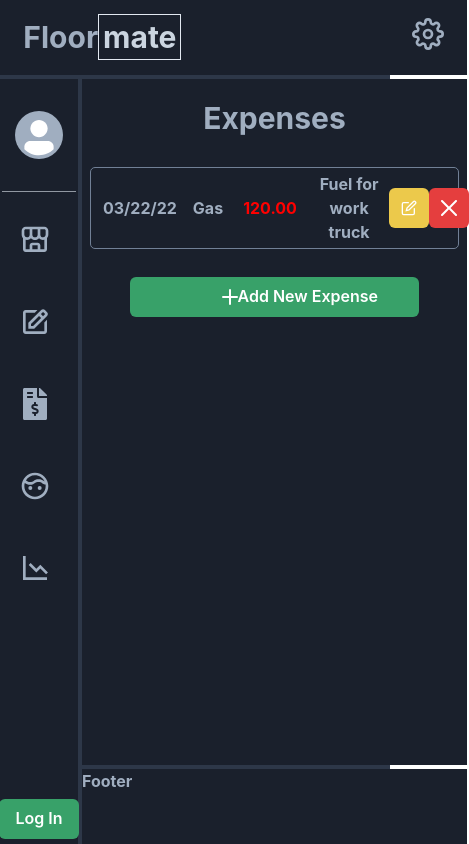
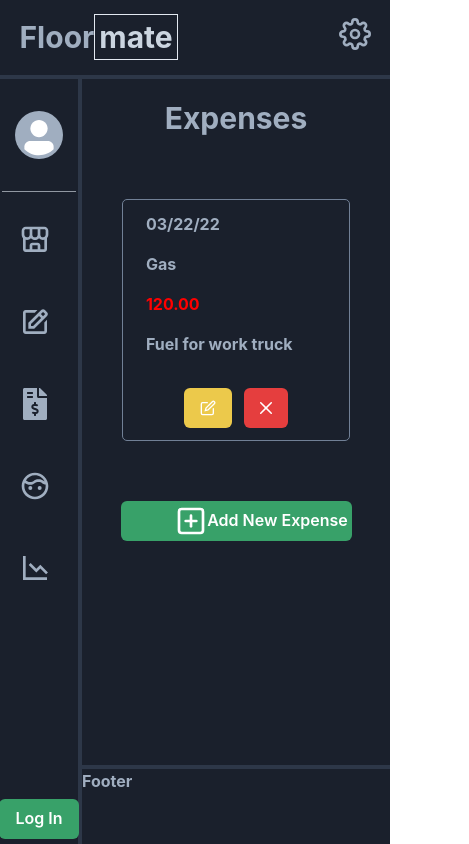
Before and after one commit to AnthonyJRay/floormate, a React (Vite) app: page /expenses in a window 390 px wide. Shown: the whole page, 469 px wide, since content can reach past the window. Built offline with nearby package versions, Linux system fonts and the light colour scheme.

Commit message:
Refactored state in expenses. Added rough responsive styles. Add expense button adds new blank expense item.

```diff
--- a/src/components/expenses/ExpensesBody.jsx
+++ b/src/components/expenses/ExpensesBody.jsx
@@ -1,28 +1,51 @@
+import { useState } from 'react'
+
 import {
   ListItem,
   Box,
   Text,
   Button,
-} from "@chakra-ui/react";
+  Input
+} from "@chakra-ui/react"
 
 import { CloseIcon, CheckIcon, EditIcon } from "@chakra-ui/icons"
 
 export default function ExpensesBody(props) {
+  const [isEditing, setIsEditing] = useState(false);
+  const [editInput, setEditInput] = useState("");
+
+  const {
+    expenseDate,
+    expenseName,
+    expenseTotal,
+    expenseDesc
+  } = props.expenseItems;
+
+  function editClickHandler() {
+    setIsEditing(!isEditing)
+    if(!isEditing) {
+      console.log("Editing!")
+    } else {
+      console.log("Saved!")
+    }
+  }
+
+  console.log(props)
   return (
-    <ListItem display={"flex"} alignItems={"center"} p={1} m={2} border={"1px"} borderRadius={"5px"} borderColor={"gray.500"}>
-          <Box display="flex" flexDirection={"row"} justifyContent={"space-around"} alignItems={"center"} w={"82%"}>
-            <Text p={2}>03/22/22</Text>
-            <Text p={2}>Gas</Text>
-            <Text p={3} color={"red"}>120.00</Text>
-            <Text w={"50%"} pl={1} pr={1}>Fuel for work truck</Text>
-          </Box>
-          <Box display={"flex"} justifyContent={"space-around"} w={"18%"}>
-            {props.isEditing ?
-              <Button colorScheme={"green"}><CheckIcon color={"white"} onClick={props.editClickHandler} /></Button> :
-              <Button colorScheme={"yellow"}><EditIcon color={"white"} onClick={props.editClickHandler} /></Button>
-            }
-            <Button colorScheme={"red"}><CloseIcon /></Button>
-          </Box>
-        </ListItem>
+    <ListItem display={"flex"} flexDirection={["column", null, "row", "row"]} alignItems={"center"} p={1} m={[10, 8, 6, 4, 2]} border={"1px"} borderRadius={"5px"} borderColor={"gray.500"}>
+      <Box display="flex" flexDirection={["column", null, "row", "row", "row"]} justifyContent={"space-around"} alignItems={"flex-start"} w={["90%"]}>
+        {isEditing ? <Input placeholder={"Expense Date"} m={2}/> : <Text p={2}>{expenseDate}</Text>}
+        {isEditing ? <Input placeholder={"Expense Name"} m={2}/> : <Text p={2}>{expenseName}</Text>}
+        {isEditing ? <Input placeholder={"Expense Total"} m={2}/> : <Text p={2} color={"red"}>{expenseTotal}</Text>}
+        {isEditing ? <Input placeholder={"Expense Description"} m={2}/> : <Text p={2}>{expenseDesc}</Text>}
+      </Box>
+      <Box display={"flex"} justifyContent={"space-around"} w={["60%", "36%", "24%", "26%", "20%", "10%"]} p={2} mt={4}>
+        {isEditing ?
+          <Button colorScheme={"green"} onClick={editClickHandler} ><CheckIcon color={"white"} boxSize={4}/></Button> :
+          <Button colorScheme={"yellow"} onClick={editClickHandler}><EditIcon color={"white"} boxSize={4}/></Button>
+        }
+        <Button colorScheme={"red"}><CloseIcon boxSize={3}/></Button>
+      </Box>
+    </ListItem>
   );
 }
--- a/src/index.css
+++ b/src/index.css
@@ -1,3 +1,7 @@
+#root {
+  width: 100%;
+}
+
 * {
   border: 1px solid black;
 }
--- a/src/pages/Expenses.jsx
+++ b/src/pages/Expenses.jsx
@@ -7,19 +7,19 @@
   Heading,
   List,
   Button,
-  Text
+
 } from "@chakra-ui/react"
 
 import {
-  AddIcon
+  PlusSquareIcon
 } from "@chakra-ui/icons"
 
 export default function Expenses() {
   const [ expenseItems, setExpenseItem ] = useState([{
-    expenseDate: "",
-    expenseName: "",
-    expenseTotal: "",
-    expenseDesc: ""
+    expenseDate: "03/22/22",
+    expenseName: "Gas",
+    expenseTotal: "120.00",
+    expenseDesc: "Fuel for work truck"
   }])
 
   const [ newExpense, setNewExpense ] = useState({
@@ -29,21 +29,14 @@
     expenseDesc: ""
   })
 
-  const [isEditing, setIsEditing ] = useState(false);
-
-  function editClickHandler() {
-    setIsEditing(!isEditing)
-    if(!isEditing) {
-      console.log("Editing!")
-    } else {
-      console.log("Saved!")
-    }
-  }
   function deleteClickHandler() {
     return console.log("Expenses Delete Button!")
   }
   function addClickHandler() {
-    return console.log("New Expenses Added!")
+    return setExpenseItem([
+      ...expenseItems,
+      newExpense
+    ])
   }
 
 
@@ -51,12 +44,15 @@
     <Box textAlign={"center"} pt={5}>
       <Heading>Expenses</Heading>
       <List pt={5}>
-        <ExpensesBody isEditing={isEditing} expenseItems={expenseItems} editClickHandler={editClickHandler} deleteClickHandler={deleteClickHandler}/>
+        {expenseItems.map((expense, id) => {
+          return <ExpensesBody key={id} expenseItems={expenseItems[id]} deleteClickHandler={deleteClickHandler}/>
+        })}
+        {/* <ExpensesBody isEditing={isEditing} expenseItems={expenseItems} editClickHandler={editClickHandler} deleteClickHandler={deleteClickHandler}/> */}
       </List>
 
-      <Button colorScheme={"green"} w={"75%"} m={5} onClick={addClickHandler}>
-        <AddIcon/>
-        <Text w={"35%"}>Add New Expense</Text>
+      <Button colorScheme={"green"} w={["75%", null, "40%", "25"]} m={5} onClick={addClickHandler}>
+            <PlusSquareIcon fontSize={32}/>
+            <Box w={"45%"}>Add New Expense</Box>
       </Button>
     </Box>
 )
```
